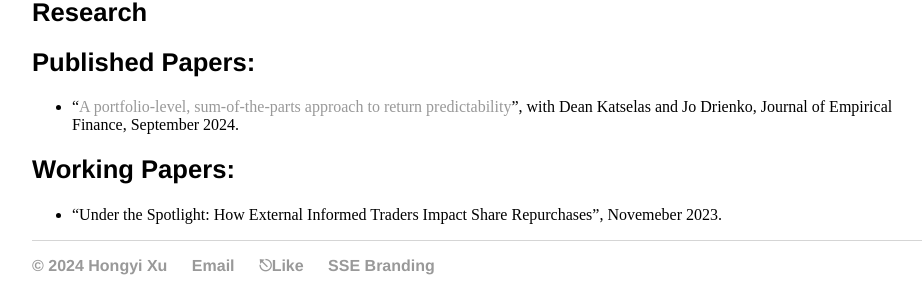
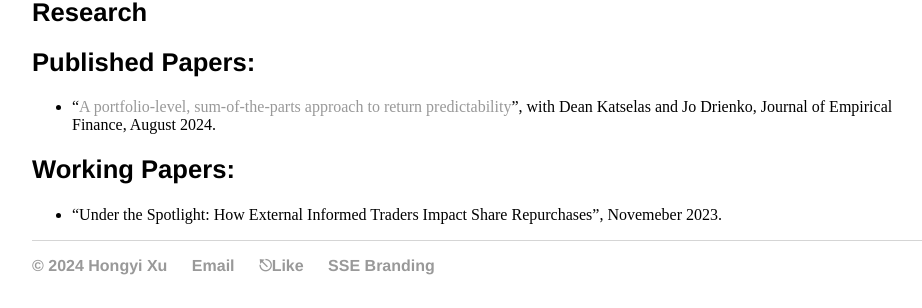
Before and after one commit to hongyileoxu/hongyileoxu.github.io, a Jekyll site: the page built from research/index.md, in a window 1280 px wide. Shown: the part 160-468 px from the top of the page, without its empty margins (160-1082 px from the left). Built offline with Jekyll 4.4.1, drawn with Linux system fonts in a browser that asks for light colours.

Commit message:
Update index.md

```diff
--- a/research/index.md
+++ b/research/index.md
@@ -5,7 +5,7 @@ title: Research
 
 ## Published Papers:
 
--  "[A portfolio-level, sum-of-the-parts approach to return predictability](https://www.sciencedirect.com/science/article/abs/pii/S0927539824000604)", with Dean Katselas and Jo Drienko, Journal of Empirical Finance, September 2024.
+-  "[A portfolio-level, sum-of-the-parts approach to return predictability](https://www.sciencedirect.com/science/article/abs/pii/S0927539824000604)", with Dean Katselas and Jo Drienko, Journal of Empirical Finance, August 2024.
 
 
 ## Working Papers:
```
